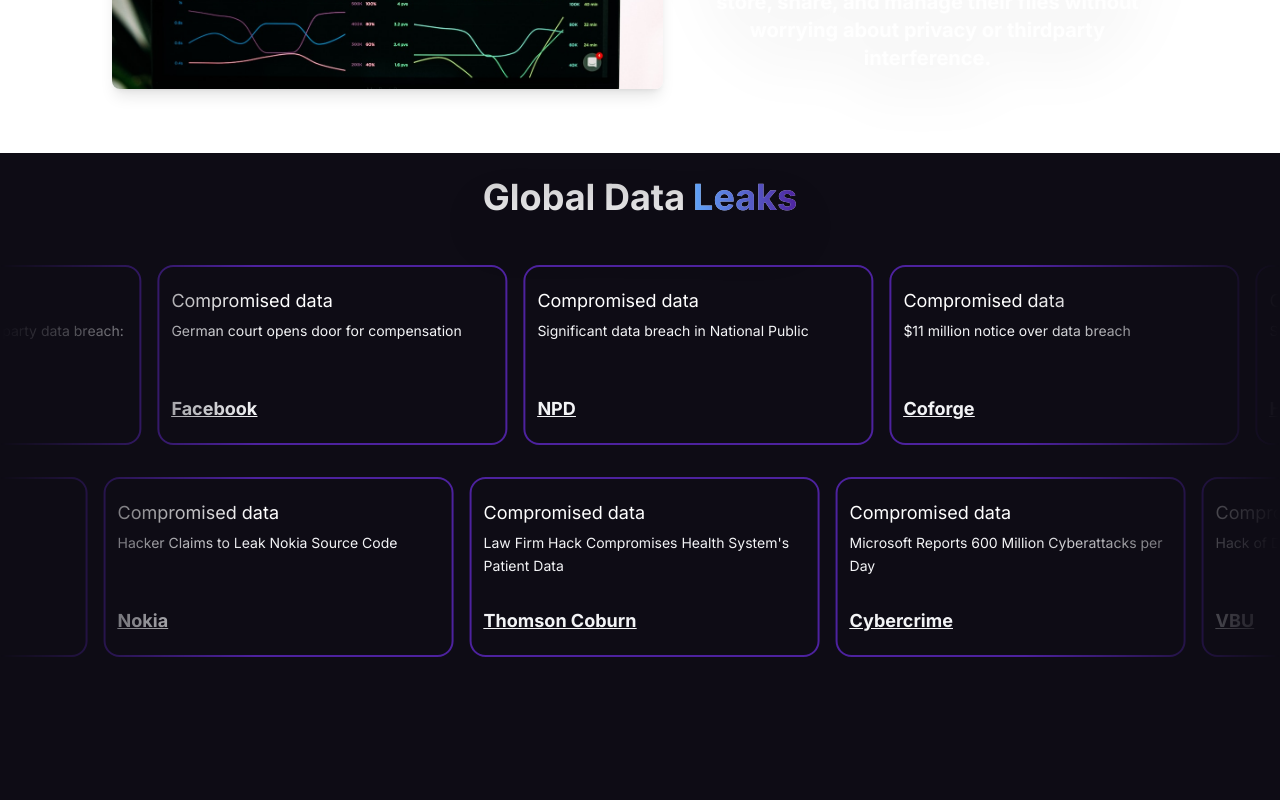
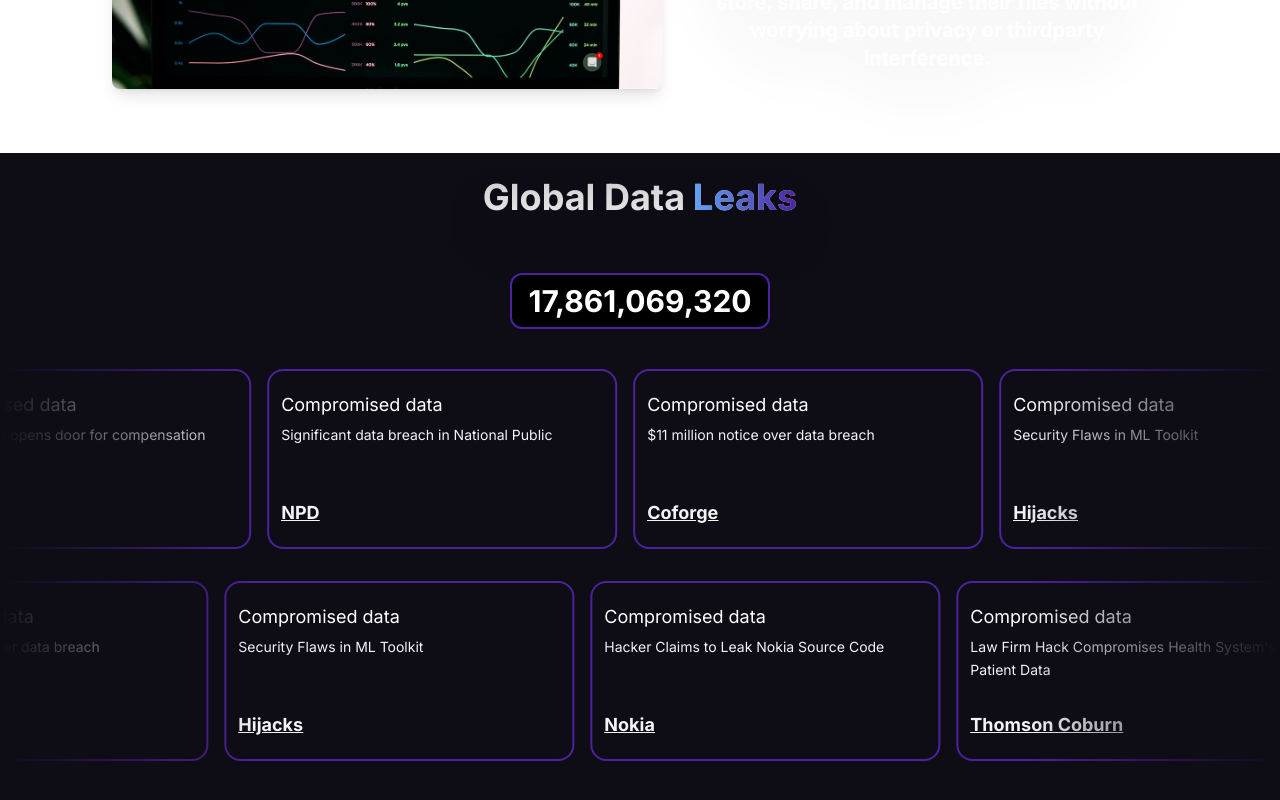
Before and after one commit to nikhilmahato21/haawks-cloud, a Next.js app: page / in a window 1280 px wide. Shown: the part 1142-1942 px from the top of the page. Before the commit the page ends 1839 px from the top, so only its background shows below. Built offline with nearby package versions, Linux system fonts and the light colour scheme.

Commit message:
statistic component

```diff
--- a/app/components/Article.tsx
+++ b/app/components/Article.tsx
@@ -1,6 +1,7 @@
 import React from "react";
 import { articles1, articles2 } from "../constants";
 import { ArticleScroll } from "./ui/ArticleScroll";
+import StatisticCard from "./StatisticsCard";
 
 const Article = () => {
   return (
@@ -11,14 +12,17 @@
           Leaks
         </span>
       </h2>
-      <div className="container">
+      <div className="container ">
+        <div className="flex items-center justify-center py-6">
+          <StatisticCard value={17861069320} />
+        </div>
+
         <div className="flex items-center justify-center">
-          <ArticleScroll items={articles1} direction="right" speed="normal" />
+          <ArticleScroll items={articles1} direction="right" speed="slow" />
         </div>
         <div className="flex items-center justify-center">
-          <ArticleScroll items={articles2} direction="left" speed="normal" />
+          <ArticleScroll items={articles2} direction="left" speed="slow" />
         </div>
-
       </div>
     </section>
   );
--- /dev/null
+++ b/app/components/StatisticsCard.tsx
@@ -0,0 +1,17 @@
+import React from "react";
+
+interface StatisticCardProps {
+  value: number; // The number to be displayed
+}
+
+const StatisticCard: React.FC<StatisticCardProps> = ({ value }) => {
+  return (
+    <div className="flex items-center justify-center w-fit px-4 py-2 rounded-xl border-2 border-[#4d229e] bg-black">
+      <span className="text-3xl font-bold text-white">
+        {value.toLocaleString()} {/* Formats the number with commas */}
+      </span>
+    </div>
+  );
+};
+
+export default StatisticCard;
```
